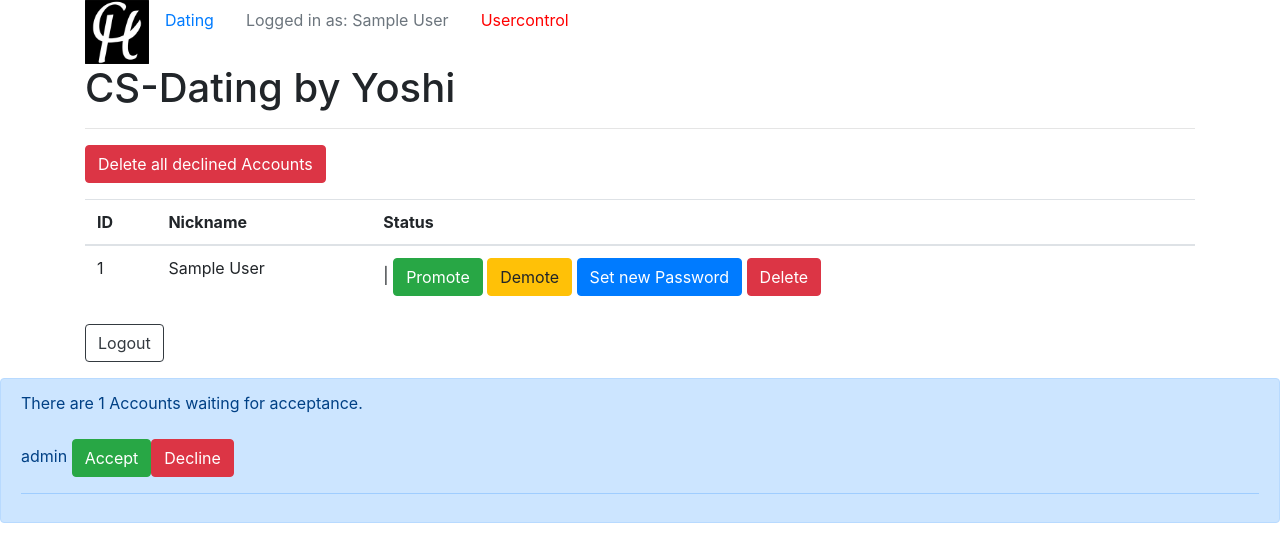
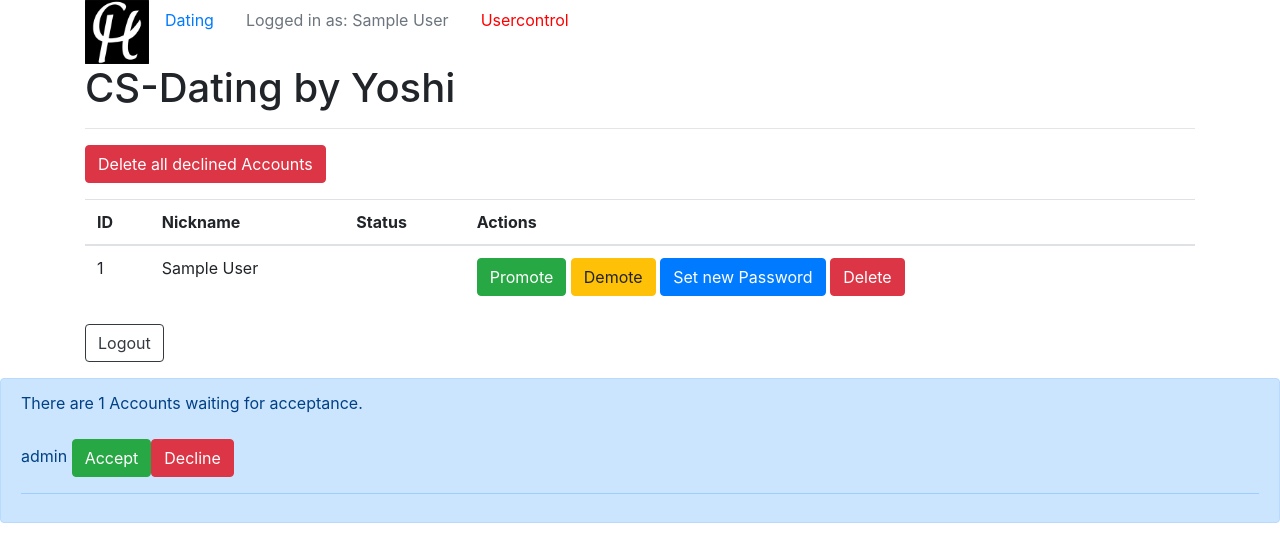
Before and after one commit to y0sh1DE/CSDating, a PHP site: page /usercontrol.php in a window 1280 px wide. Shown: the top 548 px of the page. Run offline with PHP 8.4, Linux system fonts and the light colour scheme; the visitor is signed in with stand-in values (Sample User, id 1); tables that the repository leaves empty or names only in its code hold one stand-in row (values such as "Sample post").

Commit message:
Cleaned usercontrol
The Table needed some cleaning

```diff
--- a/usercontrol.php
+++ b/usercontrol.php
@@ -25,6 +25,7 @@
                             <th scope="col">ID</th>
                             <th scope="col">Nickname</th>
                             <th scope="col">Status</th>
+                            <th scope="col">Actions</th>
                         </tr>
                     </thead>
                     <tbody>
@@ -42,13 +43,14 @@
                                 $out = sprintf("<tr>
                                   <td>%s</td>
                                   <td>%s</td>
+                                  <td>%s</td>
                                   <td>
-                                    %s |
+                                  <!-- ToDo: Hide certain buttons for certain users case depending -->
                                     <button type='button' name='pro-%s' onclick='return setUserlistAction(this)' class='btn btn-success'>Promote</button>
                                     <button type='button' name='dem-%s' onclick='return setUserlistAction(this)' class='btn btn-warning'>Demote</button>
                                     <button type='button' name='spw-%s' onclick='return setUserlistAction(this)' class='btn btn-primary'>Set new Password</button>
                                     <button type='button' name='del-%s' onclick='return setUserlistAction(this)' class='btn btn-danger'>Delete</button>
-                                  </td>
+                                    </td>
                                 </tr>", $row[0], $row[1], $level, $row[1], $row[1], $row[1], $row[1]);
                                 echo $out;
                         }
```
Also changed, not shown: 1 other file.
